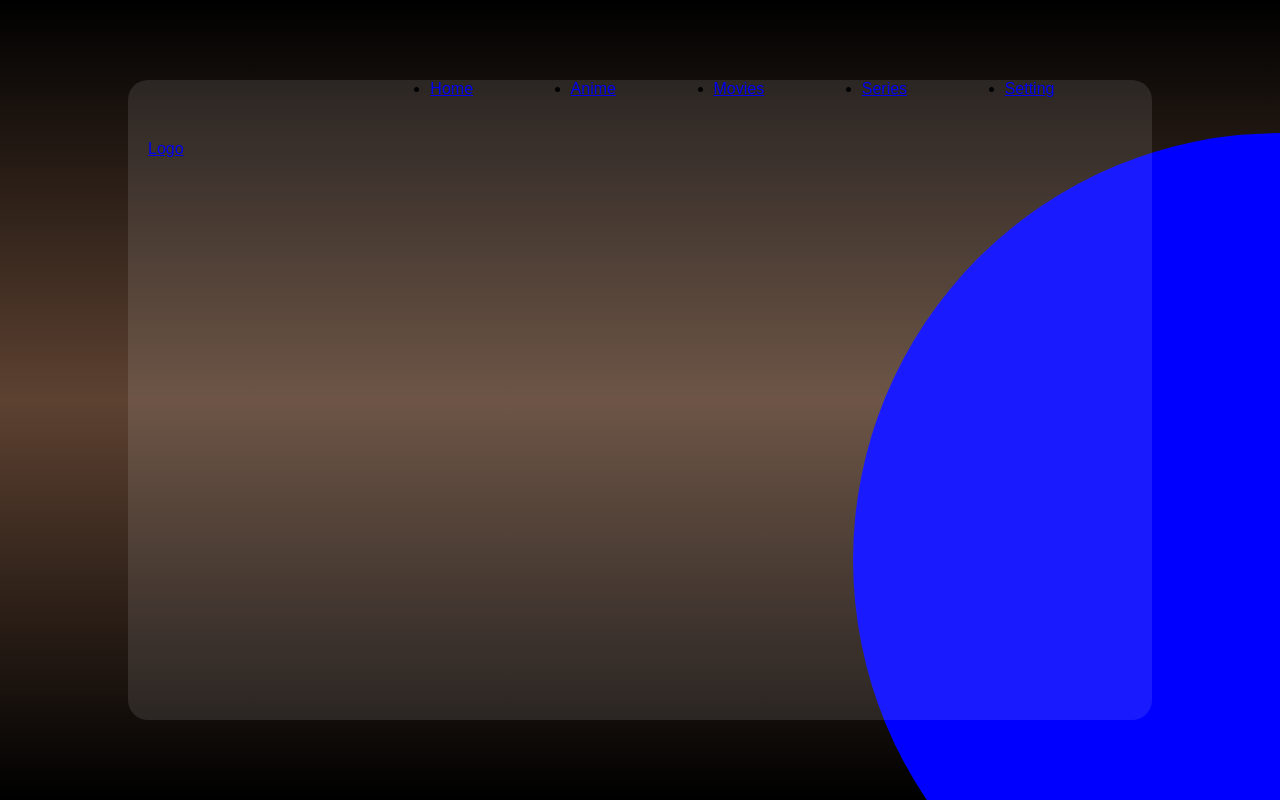
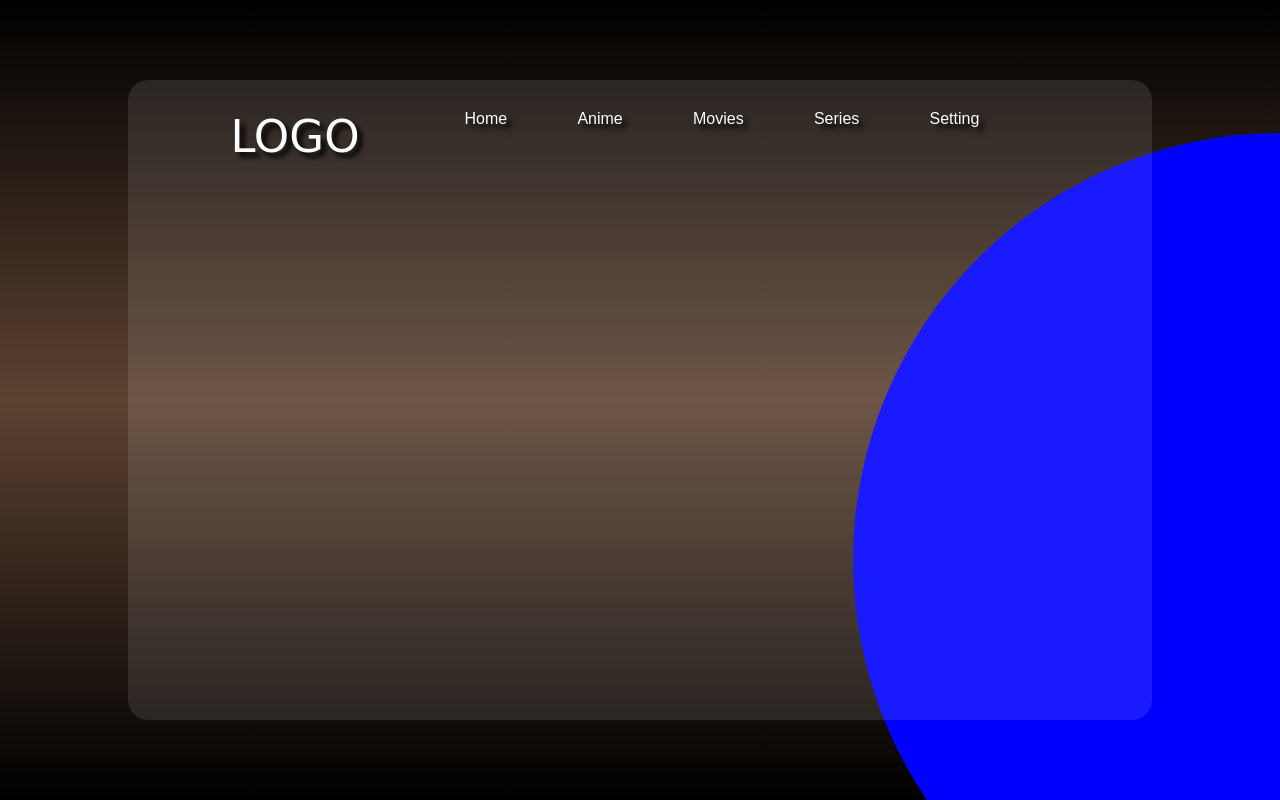
Before and after one commit to ZakaDev22/ResponsiveHomePage, a plain HTML site: page index.html in a window 1280 px wide. Drawn offline with Linux system fonts and the light colour scheme.

Commit message:
Adding Some Animations

```diff
--- a/index.css
+++ b/index.css
@@ -5,6 +5,7 @@
     margin: 0;
 
     font-family: Arial, Helvetica, sans-serif;
+    color: white;
 }
 
 body {
@@ -36,15 +37,16 @@ body::after {
     width: 80%;
 
     border-radius: 20px;
-    display: flex;
-    justify-content: space-between;
 }
 
 .container nav {
 
-    width: 100%;
+    width: 80%;
     display: flex;
     justify-content: space-between;
+    margin: auto;
+    padding: 30px 0;
+
 }
 
 .container nav ul {
@@ -52,9 +54,39 @@ body::after {
     width: 80%;
     display: flex;
     justify-content: space-evenly;
+    list-style: none;
 }
 
-.logo {
-    padding: 10px;
-    margin: 50px 10px;
+/* Menue Items */
+.container nav ul li a {
+
+    text-decoration: none;
 }
+
+.container .logo {
+
+     font-size: 45px;
+     text-decoration: none;
+     text-transform: uppercase;
+     font-family: cursive;
+     transition: all 1s ease-in-out;
+     text-shadow: 5px 5px 5px black;
+
+}
+.logo:hover {
+
+    transform: matrix(1.1, -1, 0.5, 1.2, -10, -10);
+}
+
+#MenueItems {
+    transition: all 1s ease;
+    text-shadow: 5px 5px 5px black;
+}
+
+#MenueItems:hover {
+
+        transform: scale(1.2);
+        text-shadow: 5px 5px 5px #ffffffa1;
+        background-color: #ffffff1a;
+        border-radius: 5px;
+}
--- a/index.html
+++ b/index.html
@@ -12,11 +12,11 @@
         <nav>
             <a href="#" class="logo">Logo</a>
             <ul>
-                <li><a href="#">Home</a></li>
-                <li><a href="#">Anime</a></li>
-                <li><a href="#">Movies</a></li>
-                <li><a href="#">Series</a></li>
-                <li><a href="#">Setting</a></li>
+                <li><a href="#" id="MenueItems">Home</a></li>
+                <li><a href="#" id="MenueItems">Anime</a></li>
+                <li><a href="#" id="MenueItems">Movies</a></li>
+                <li><a href="#" id="MenueItems">Series</a></li>
+                <li><a href="#" id="MenueItems">Setting</a></li>
             </ul>
         </nav>
     </div>
```
